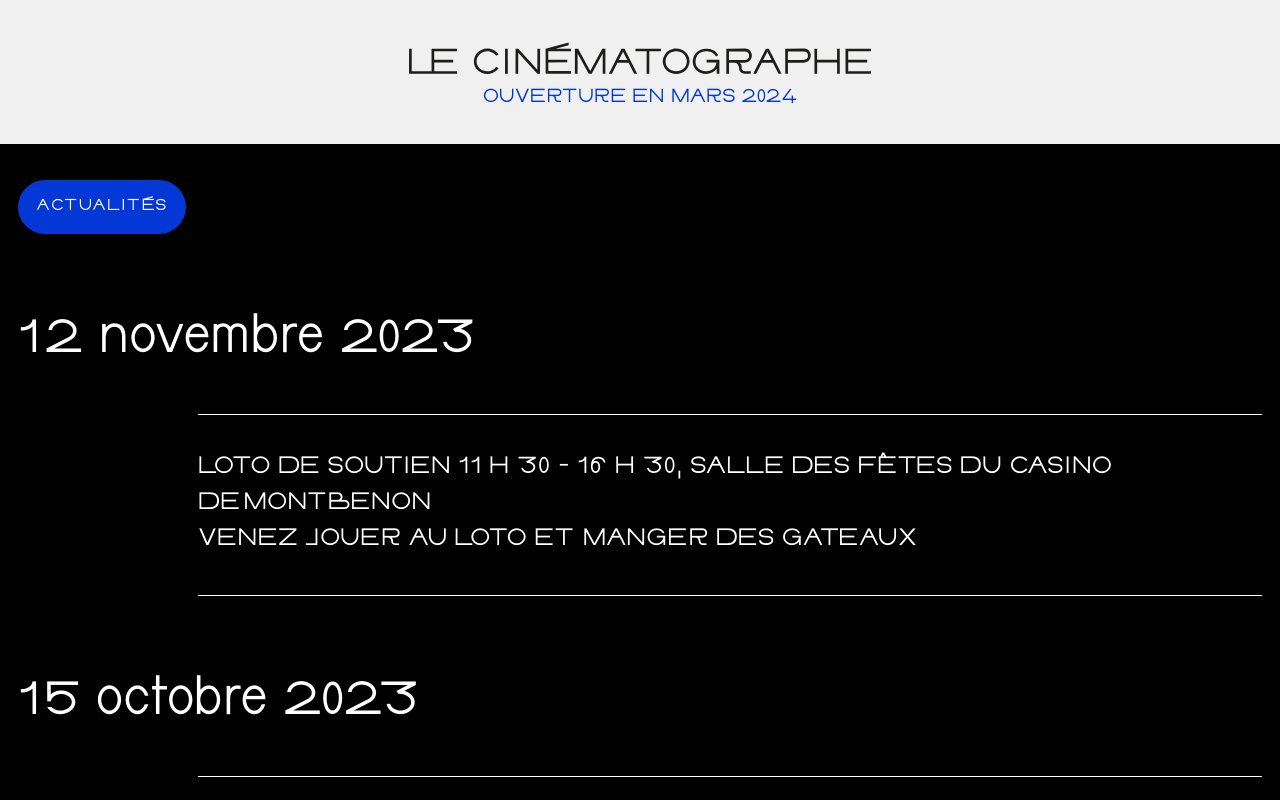
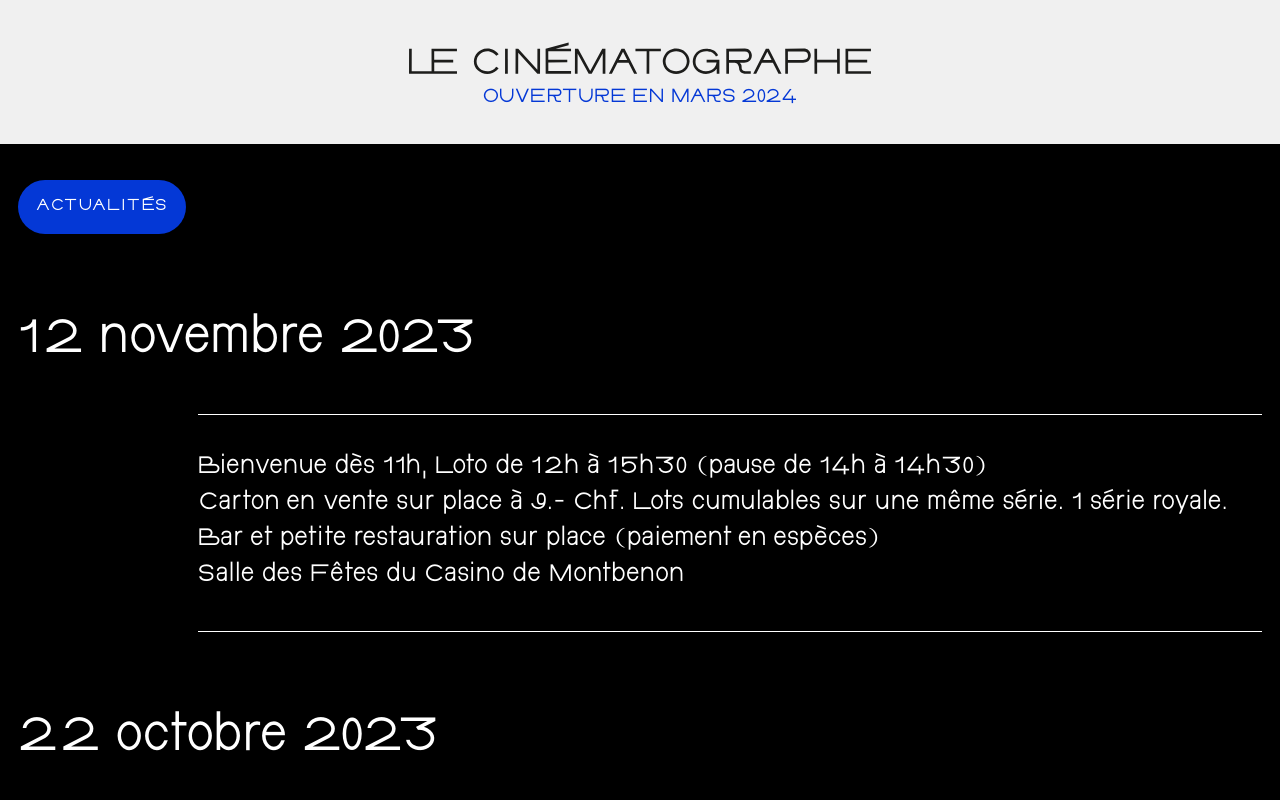
Before and after one commit to azertypow/lecinematographe.landingPage, a Vue app: page / in a window 1280 px wide. Shown: the top 800 px of the page. Built offline with nearby package versions, Linux system fonts and the light colour scheme.

Commit message:
feat: date

```diff
--- a/src/App.vue
+++ b/src/App.vue
@@ -20,17 +20,19 @@
                     <app-date
                             date="12 novembre 2023"
                     >
-                        LOTO DE SOUTIEN 11 H 30 - 16 H 30, SALLE DES FÊTES DU CASINO DE&nbsp;MONTBENON
-                        <br>VENEZ JOUER AU LOTO ET MANGER DES GATEAUX
+                        Bienvenue dès 11h, Loto de 12h à 15h30 (pause de 14h à 14h30)
+                        <br>Carton en vente sur place à 9.- Chf. Lots cumulables sur une même série. 1 série royale.
+                        <br>Bar et petite restauration sur place (paiement en espèces)
+                        <br>Salle des Fêtes du Casino de Montbenon
                     </app-date>
                 </div>
                 <div
                         class="v-app__date_container"
                 >
                     <app-date
-                            date="15 octobre 2023"
+                            date="22 octobre 2023"
                     >
-                        LANCEMENT DE LA CAMPAGNE DE FINANCEMENT PARTICIPATIF <a
+                        Lancement de la campagne de financement participatif wemakeit<a
                             href="/#">WEMAKEIT</a>
                     </app-date>
                 </div>
```
